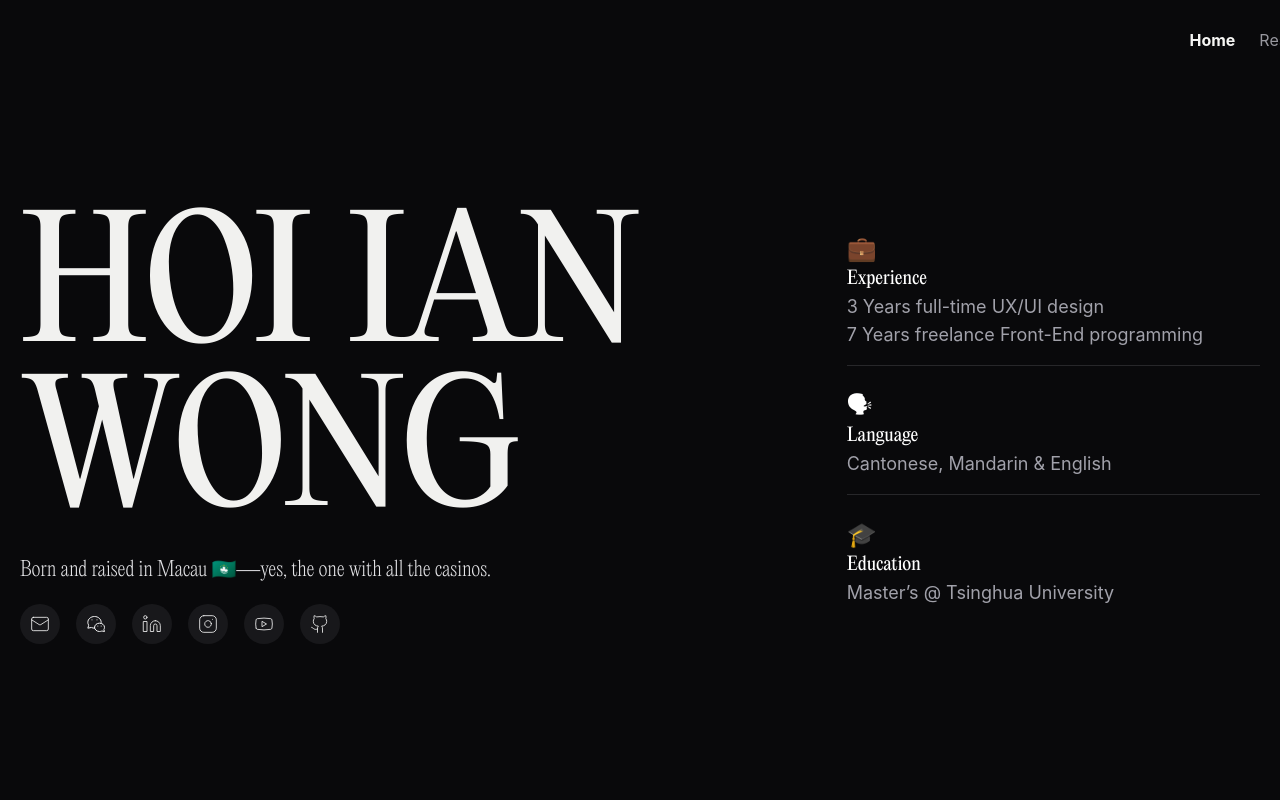
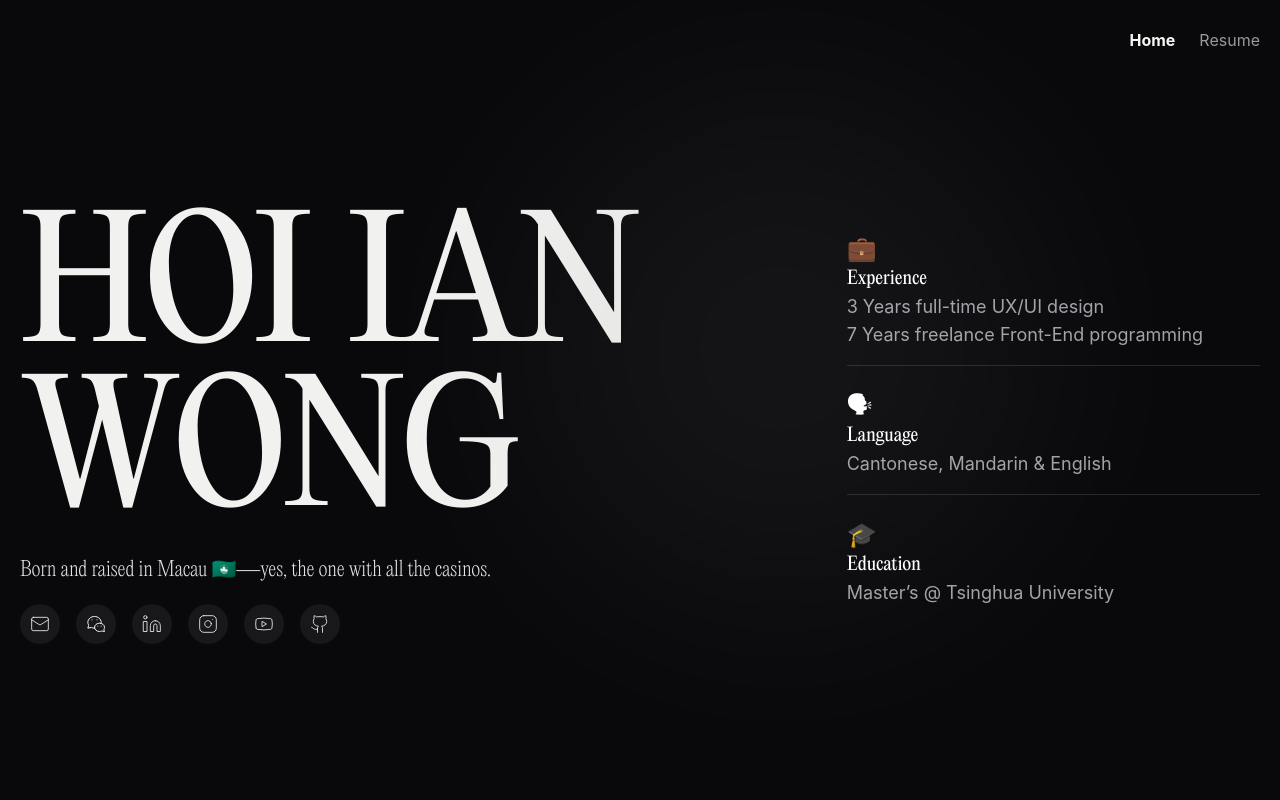
Before and after one commit to hoiian/portfolio2025, a React (Vite) app: page / in a window 1280 px wide. Shown: the top 800 px of the page. Built offline with nearby package versions, Linux system fonts and the light colour scheme.

Commit message:
add floating glow to background, update header width

```diff
--- a/src/components/Header.jsx
+++ b/src/components/Header.jsx
@@ -3,7 +3,7 @@ import { NavLink } from "react-router-dom";
 
 export default function Header() {
   return (
-    <header className="fixed top-0 left-1/2 w-[1360px] transform -translate-x-1/2 h-[80px] flex items-center justify-end z-50 mix-blend-difference">
+    <header className="fixed top-0 left-1/2 max-w-[1360px] w-full pr-5 transform -translate-x-1/2 h-[80px] flex items-center justify-end z-50 mix-blend-difference">
       <nav className="flex space-x-6">
         <NavLink
           to="/"
--- a/src/pages/Home.jsx
+++ b/src/pages/Home.jsx
@@ -73,6 +73,12 @@ export default function Home() {
 
   return (
     <div className="min-h-screen text-white flex flex-col max-w-[1360px] mx-auto p-5">
+
+      {/* Floating Glow Effect */}
+      <div className="fixed inset-0 w-full h-full overflow-hidden pointer-events-none">
+        <div className="fixed top-1/2 left-1/2 translate-x-1/2 translate-y-1/2 w-[500px] h-[500px] bg-white opacity-5 blur-[120px] rounded-full animate-floating-global"></div>
+      </div>
+
       {/* Header */}
       <Header />
 
@@ -140,7 +146,7 @@ export default function Home() {
           </div>
         </div>
         <div className="grid grid-cols-3 lg:grid-cols-3 md:grid-cols-2 sm:grid-cols-1 gap-6">
-          <a href={works[0].link} className="group block relative col-span-2 lg:col-span-2 md:col-span-1 sm:col-span-1 overflow-hidden shadow-md transform transition hover:rotate-1">
+          <a href={works[0].link} className="group block relative col-span-2 lg:col-span-2 md:col-span-1 sm:col-span-1 overflow-hidden transform transition hover:rotate-1">
             <div className="bg-[linear-gradient(108deg,#2DEDD0_0%,#2474DD_100%)] rounded-3xl h-[500px]">
               {/* <img  alt={works[0].title} className="  w-full object-cover group-hover:opacity-80 transition" /> */}
             </div>
@@ -150,7 +156,7 @@ export default function Home() {
               <p className="text-sm">{works[0].description}</p>
             </div>
           </a>
-          <a href={works[1].link} className="group block relative col-span-1 lg:col-span-1 md:col-span-1 sm:col-span-1 w-full overflow-hidden shadow-md transform transition hover:rotate-1">
+          <a href={works[1].link} className="group block relative col-span-1 lg:col-span-1 md:col-span-1 sm:col-span-1 w-full overflow-hidden transform transition hover:rotate-1">
           <div className="bg-[linear-gradient(142deg,#A22BC7_0%,#F17256_100%)] rounded-3xl h-[500px]">
               {/* <img  alt={works[1].title} className="  w-full object-cover group-hover:opacity-80 transition" /> */}
             </div>
@@ -162,6 +168,22 @@ export default function Home() {
         </div>
       </main>
 
+            {/* Tailwind Animation */}
+            <style>
+        {`
+          @keyframes floating-global {
+            0% { transform: translate(-50%, -50%) translate(0px, 0px) scale(1); }
+            25% { transform: translate(-50%, -50%) translate(220px, -80px) scale(1.1); }
+            50% { transform: translate(-50%, -50%) translate(-90px, 190px) scale(1.2); }
+            75% { transform: translate(-50%, -50%) translate(100px, -100px) scale(1.1); }
+            100% { transform: translate(-50%, -50%) translate(0px, 0px); scale(1) }
+          }
+          .animate-floating-global {
+            animation: floating-global 40s ease-in-out infinite alternate;
+          }
+        `}
+      </style>
+
     </div>
   );
 }
```
